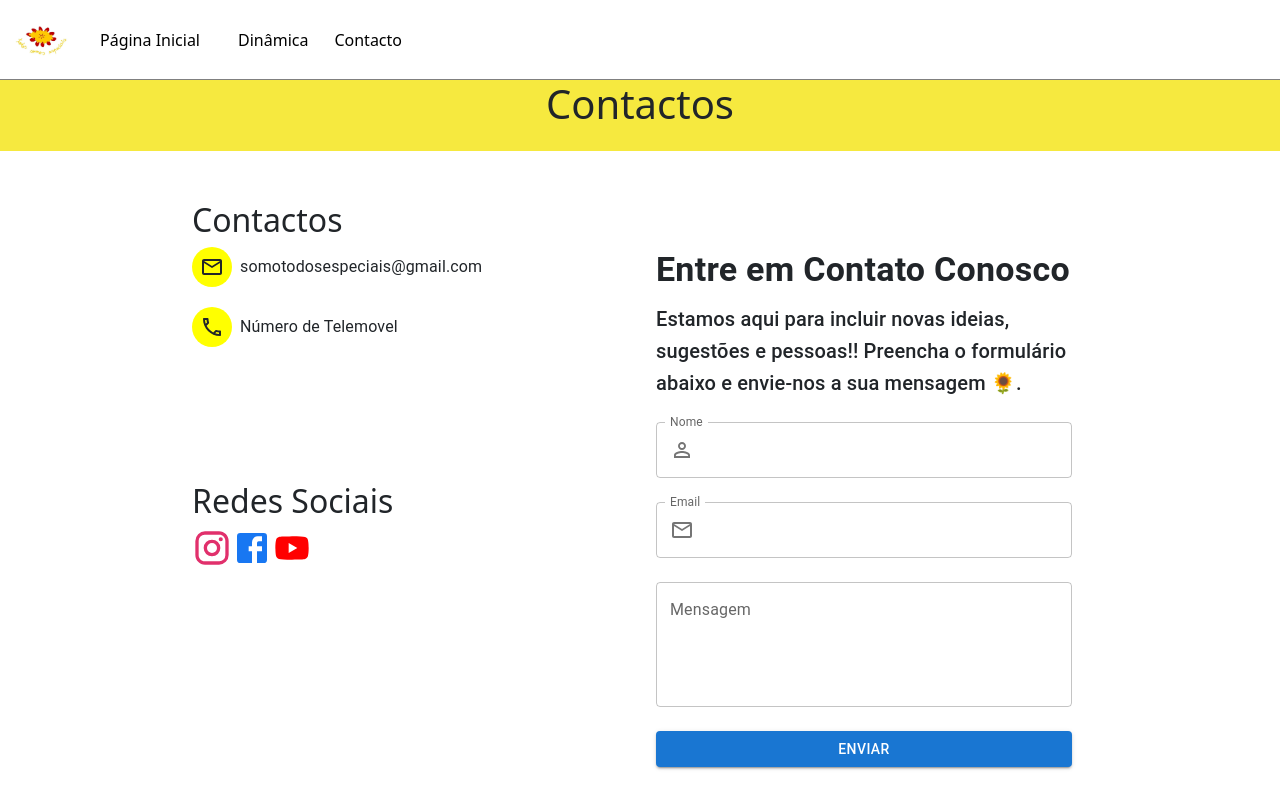
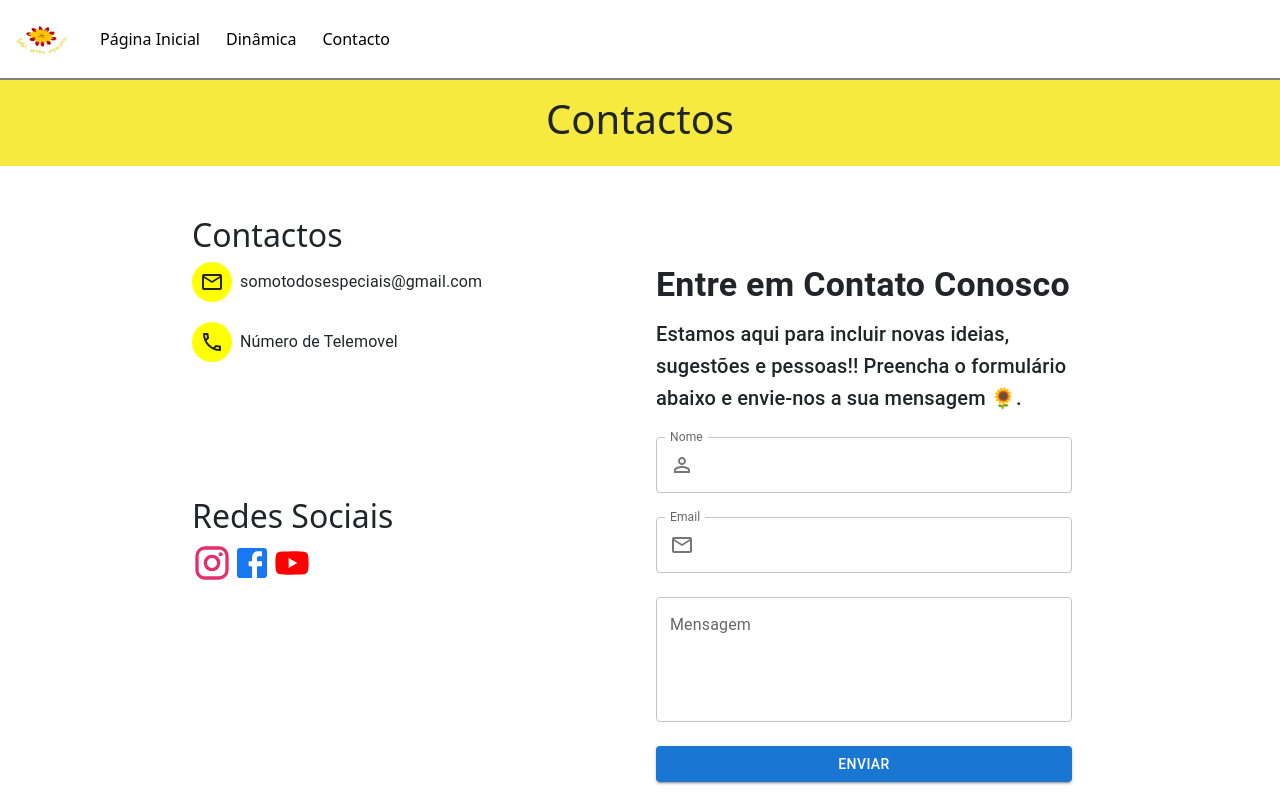
Before and after one commit to Fogo002/Fogo002.github.io, a React (Create React App) app in the folder my-app/: page /contacto in a window 1280 px wide. Shown: the top 800 px of the page. Built offline with nearby package versions, Linux system fonts and the light colour scheme.

Commit message:
dropdown

```diff
--- a/my-app/package.json
+++ b/my-app/package.json
@@ -16,8 +16,11 @@
     "@types/react-dom": "^18.3.0",
     "@types/react-router-dom": "^5.3.3",
     "axios": "^1.7.2",
+    "bootstrap": "^5.3.3",
     "notistack": "^3.0.1",
+    "pure-react-carousel": "^1.30.1",
     "react": "^18.3.1",
+    "react-bootstrap": "^2.10.2",
     "react-dom": "^18.3.1",
     "react-router-dom": "^6.23.1",
     "react-scripts": "5.0.1",
--- a/my-app/src/components/MenuDropdown/MenuDropdown.css
+++ b/my-app/src/components/MenuDropdown/MenuDropdown.css
@@ -6,12 +6,15 @@
     display: flex !important;
     align-items: center !important;
     justify-content: center !important;
-    padding-right: 0 !important;
+    padding: 0 !important;
+    height: 100%;
 }
 
 .custom-dropdown-toggle::after {
     display: none !important; /* Esconder a seta */
 }
+
+
 
 .custom-dropdown-toggle:hover,
 .custom-dropdown-toggle:focus,
@@ -20,9 +23,48 @@
     background-color: transparent !important;
 }
 
+
+
+
 .dropdown-menu {
     position: absolute !important;
-
     left: 0 !important;
     z-index: 1000 !important;
+    top: 0 !important;
+
 }
+
+.dropdown-menu.show {
+    margin-top: -3px;
+
+}
+
+@keyframes slideIn {
+    0% {
+        transform: translateY(1rem);
+        opacity: 0;
+    }
+    100% {
+        transform: translateY(0rem);
+        opacity: 1;
+    }
+}
+
+
+.dropdown .dropdown-menu {
+    -webkit-transition: all 0.3s;
+    -moz-transition: all 0.3s;
+    -ms-transition: all 0.3s;
+    -o-transition: all 0.3s;
+    transition: all 0.3s;
+
+    max-height: 0;
+    display: block;
+    overflow: hidden;
+    opacity: 0;
+}
+
+.dropdown.show .dropdown-menu { /* For Bootstrap 4, use .dropdown.show instead of .dropdown.open */
+    max-height: 300px;
+    opacity: 1;
+}
--- a/my-app/src/components/MenuDropdown/MenuDropdown.tsx
+++ b/my-app/src/components/MenuDropdown/MenuDropdown.tsx
@@ -1,10 +1,9 @@
 import * as React from "react";
 import { useState } from "react";
 import { Dropdown } from "react-bootstrap";
+import { useNavigate } from "react-router-dom";
 import './MenuDropdown.css'; // Importa o arquivo CSS
-import { useNavigate } from "react-router-dom";
 import 'bootstrap/dist/css/bootstrap.min.css';
-
 
 interface Item {
     nome: string;
@@ -21,40 +20,36 @@ const MenuDropdown: React.FC<MenuDropdownProps> = ({ itens, titulo }) => {
 
     const handleMouseEnter = () => setIsDropdownOpen(true);
     const handleMouseLeave = () => setIsDropdownOpen(false);
+
     const navigate = useNavigate();
 
     const handleMenuItemClick = (link: string) => {
         navigate(link);
+        setIsDropdownOpen(false); // Fecha o dropdown após a navegação
     };
 
     return (
-        <>
         <Dropdown
             onMouseEnter={handleMouseEnter}
             onMouseLeave={handleMouseLeave}
             show={isDropdownOpen}
+            style={{ height: "100%" }}
         >
-                <Dropdown.Toggle
-                    id="dropdown-basic"
-                    className="custom-dropdown-toggle"
-                >
+            <Dropdown.Toggle id="dropdown-basic" className="custom-dropdown-toggle">
                 {titulo}
             </Dropdown.Toggle>
 
-                <Dropdown.Menu
-                    onMouseEnter={handleMouseEnter}
-                    onMouseLeave={handleMouseLeave}
-                    show={isDropdownOpen}
+            <Dropdown.Menu className={isDropdownOpen ? 'show' : ''}>
+                {itens.map((item: Item, index: number) => (
+                    <Dropdown.Item
+                        key={index}
+                        onClick={() => handleMenuItemClick(item.link)}
                     >
-                    {itens.map((item: Item, index: number) => (
-                    <Dropdown.Item key={index} onClick={() => handleMenuItemClick(item.link)}>
                         {item.nome}
                     </Dropdown.Item>
                 ))}
-
             </Dropdown.Menu>
         </Dropdown>
-        </>
     );
 };
 
--- a/my-app/src/components/Navbar/Navbar.css
+++ b/my-app/src/components/Navbar/Navbar.css
@@ -1,6 +1,7 @@
 .Navbar {
     height: 10vh;
 }
+
 .Navbar .navbar {
     position: fixed;
     top: 0;
@@ -8,7 +9,7 @@
     width: 100%;
     margin: 0;
     padding: 0;
-    border-bottom: 1px solid gray;
+    border-bottom: 2px solid gray;
     height: 10vh;
     display: flex;
     align-items: center;
@@ -28,32 +29,35 @@
     display: flex;
     align-items: center;
     height: 100%;
+    margin-bottom: 0;
 }
 
 .Navbar .navbar li {
-    float:left;
+    display: flex;
+    align-items: center;
     padding-right: 1rem;
     margin-right: 10px;
+    height: 100%;
 }
 
 .Navbar .navbar a {
     color: black;
     text-decoration: none;
+    display: flex; /* Ensures a is a flex container */
+    align-items: center; /* Centers text vertically */
+    height: 100%;
 }
 
 .Navbar .navbar a:hover {
     color: gray;
 }
 
-
 @media (max-width: 900px) {
     .Navbar a {
         font-size: 15px;
-
-    }´
+    }
 
     .Navbar .navbar li {
-        float:left;
         padding-right: 1rem;
         margin-right: 0px;
     }
@@ -69,5 +73,4 @@
         align-items: center;
         height: 100%;
     }
-
-  }
+}
--- a/my-app/src/pages/Atividades/Atividades.css
+++ b/my-app/src/pages/Atividades/Atividades.css
@@ -11,4 +11,5 @@
     font-size: 25px;
     background-color: rgba(245, 231, 44, 0.904);
     padding-bottom: 15px;
+    padding-top: 15px;
 }
--- a/my-app/src/pages/Contactos/Contactos.css
+++ b/my-app/src/pages/Contactos/Contactos.css
@@ -11,6 +11,7 @@
     font-size: 25px;
     background-color: rgba(245, 231, 44, 0.904);
     padding-bottom: 15px;
+    padding-top: 15px;
 }
 .Contactos  img{
     width: 40px;
--- a/my-app/src/pages/HomePage/HomePage.css
+++ b/my-app/src/pages/HomePage/HomePage.css
@@ -5,7 +5,6 @@
 
 .HomePage  .lateral-left,
 .HomePage  .lateral-right {
-    margin-top: 1px;
     background-color: rgba(245, 231, 44, 0.904);
     width: 10%;
     height: auto;
```
Also changed, not shown: 1 other file (tests, documents, lock files or other folders). Lines whose indentation alone changed are shown as unchanged.
